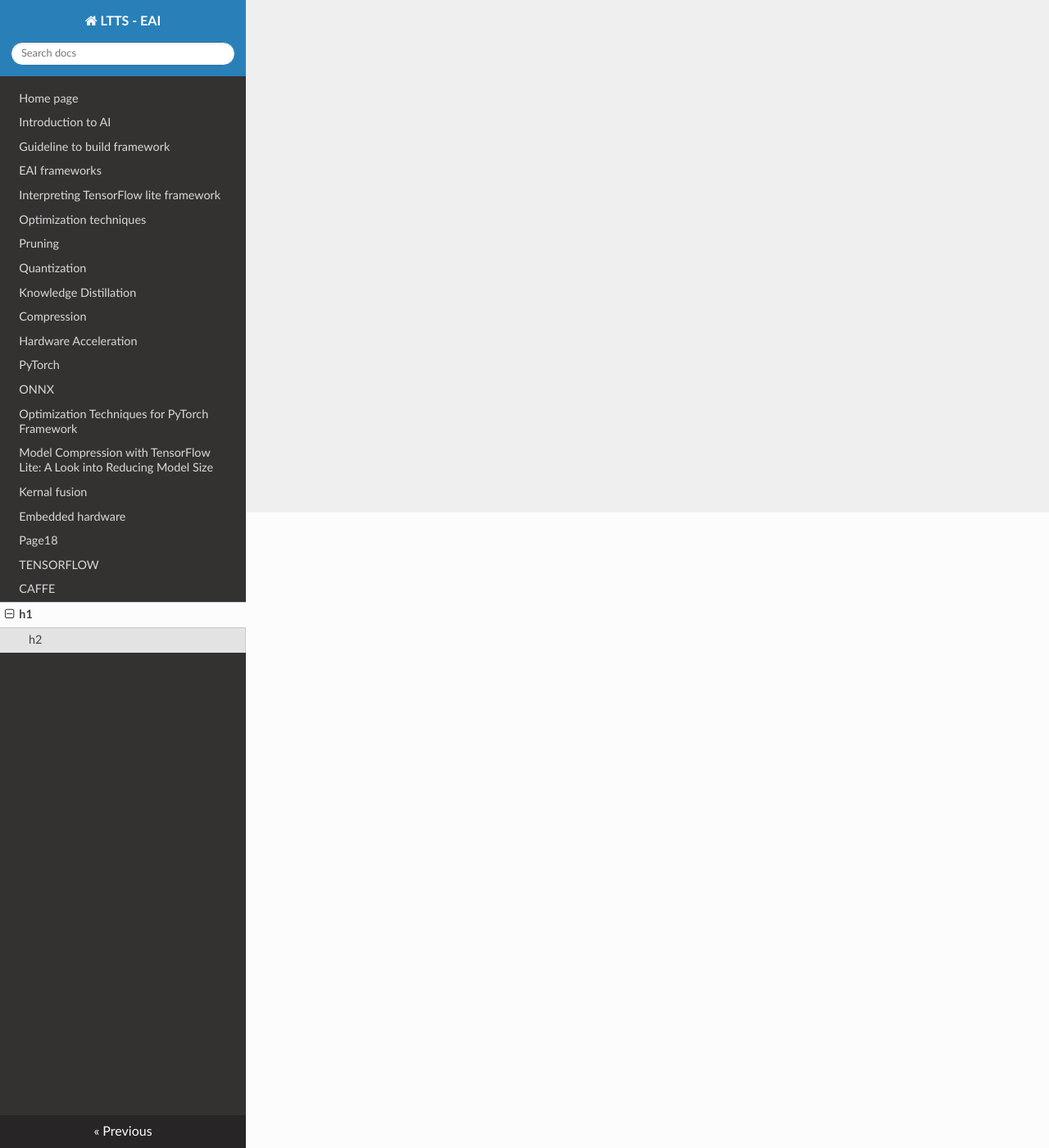
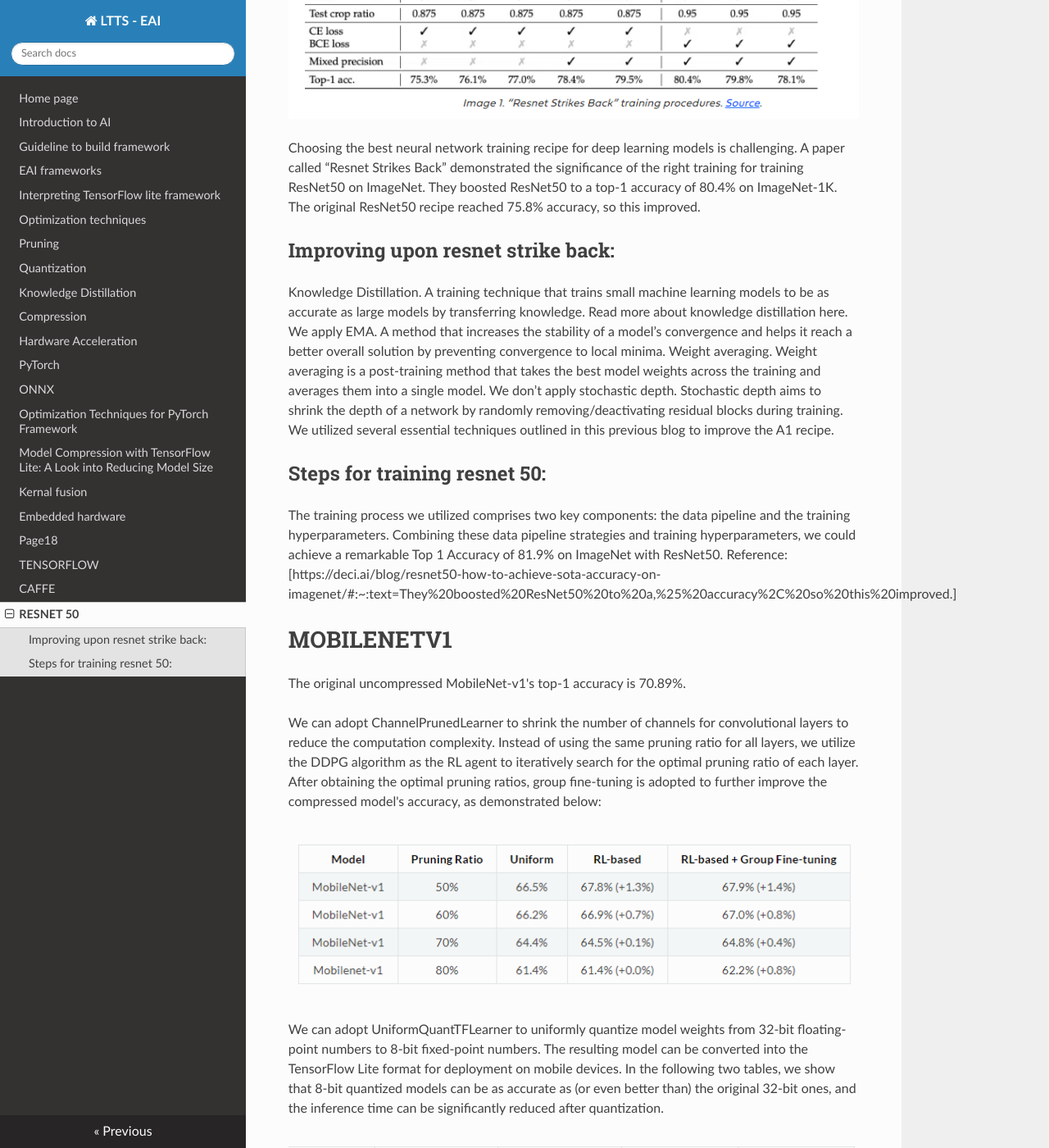
Before and after one commit to ltts-eai/ltts-project, an MkDocs documentation site: the page built from docs/page21.md, in a window 1280 px wide and 1400 px high, scrolled down 775 px. Shown: the whole window at 82% size. Built offline with MkDocs 1.6.1, drawn with Linux system fonts in a browser that asks for light colours; nearby versions of some CDN libraries; some of the changed text lies outside the part shown.

Commit message:
added resnet

```diff
--- a/docs/page21.md
+++ b/docs/page21.md
@@ -1,7 +1,47 @@
-# h1
-## h2
+# RESNET 50
+ DATASET USED **IMAGENET**
+Let us discuss the demonstration on how the techniques allowed us to achieve 81.9% Top 1 Accuracy on ImageNet with ResNet50, outperforming pre-existing SOTA results.
+![img](images/img20.PNG)
 
-this **bold**
+Choosing the best neural network training recipe for deep learning models is challenging. A paper called “Resnet Strikes Back” demonstrated the significance of the right training for training ResNet50 on ImageNet. They boosted ResNet50 to a top-1 accuracy of 80.4% on ImageNet-1K. The original ResNet50 recipe reached 75.8% accuracy, so this improved.
+## Improving upon resnet strike back:
+Knowledge Distillation. A training technique that trains small machine learning models to be as accurate as large models by transferring knowledge. Read more about knowledge distillation here.
+We apply EMA. A method that increases the stability of a model’s convergence and helps it reach a better overall solution by preventing convergence to local minima.
+Weight averaging. Weight averaging is a post-training method that takes the best model weights across the training and averages them into a single model.
+We don’t apply stochastic depth. Stochastic depth aims to shrink the depth of a network by randomly removing/deactivating residual blocks during training.
+We utilized several essential techniques outlined in this previous blog to improve the A1 recipe.
+## Steps for training resnet 50:
+The training process we utilized comprises two key components: the data pipeline and the training hyperparameters.
+Combining these data pipeline strategies and training hyperparameters, we could achieve a remarkable Top 1 Accuracy of 81.9% on ImageNet with ResNet50.
+Reference:[https://deci.ai/blog/resnet50-how-to-achieve-sota-accuracy-on-imagenet/#:~:text=They%20boosted%20ResNet50%20to%20a,%25%20accuracy%2C%20so%20this%20improved.]
 
-this is [link](www.google.com)
-imge ![alt text](Screenshot 2023-04-13 140128.png)
+# MOBILENETV1
+
+The original uncompressed MobileNet-v1's top-1 accuracy is 70.89%.
+
+We can adopt ChannelPrunedLearner to shrink the number of channels for convolutional layers to reduce the computation complexity. Instead of using the same pruning ratio for all layers, we utilize the DDPG algorithm as the RL agent to iteratively search for the optimal pruning ratio of each layer. After obtaining the optimal pruning ratios, group fine-tuning is adopted to further improve the compressed model's accuracy, as demonstrated below:
+
+![img](images/img22.PNG)
+
+We can adopt UniformQuantTFLearner to uniformly quantize model weights from 32-bit floating-point numbers to 8-bit fixed-point numbers. The resulting model can be converted into the TensorFlow Lite format for deployment on mobile devices. In the following two tables, we show that 8-bit quantized models can be as accurate as (or even better than) the original 32-bit ones, and the inference time can be significantly reduced after quantization.
+
+![img](images/img23.PNG)
+Reference: [https://pocketflow.github.io/performance/#:~:text=Note%3A%20The%20original%20uncompressed%20MobileNet,%2D1%20accuracy%20is%2070.89%25.]
+
+# VGG 16
+## Limitations of VGG 16:
+
+->It is very slow to train (the original VGG model was trained on Nvidia Titan GPU for 2-3 weeks).
+->The size of VGG-16 trained imageNet weights is 528 MB. So, it takes quite a lot of disk space and bandwidth
+  which makes it inefficient.
+->138 million parameters lead to exploding gradients problem.
+->Resnets are introduced to prevent exploding gradients problem that occurred in VGG-16.
+## Challenges of VGG 16:
+->It is very slow to train (the original VGG model was trained on the Nvidia Titan GPU for 2–3 weeks).
+->The size of VGG-16 trained imageNet weights is 528 MB. So, it takes quite a lot of disk space and bandwidth that
+ makes it inefficient.
+References
+
+Reference:
+1. [https://pyimagesearch.com/2017/03/20/imagenet-vggnet-resnet-inception-xception-keras/#:~:text=Even%20though%20ResNet%20is%20much,down%20to%20102MB%20for%20ResNet50.]
+2. [https://medium.com/@mygreatlearning/everything-you-need-to-know-about-vgg16-7315defb5918]
```
Also changed, not shown: 1 other file.
